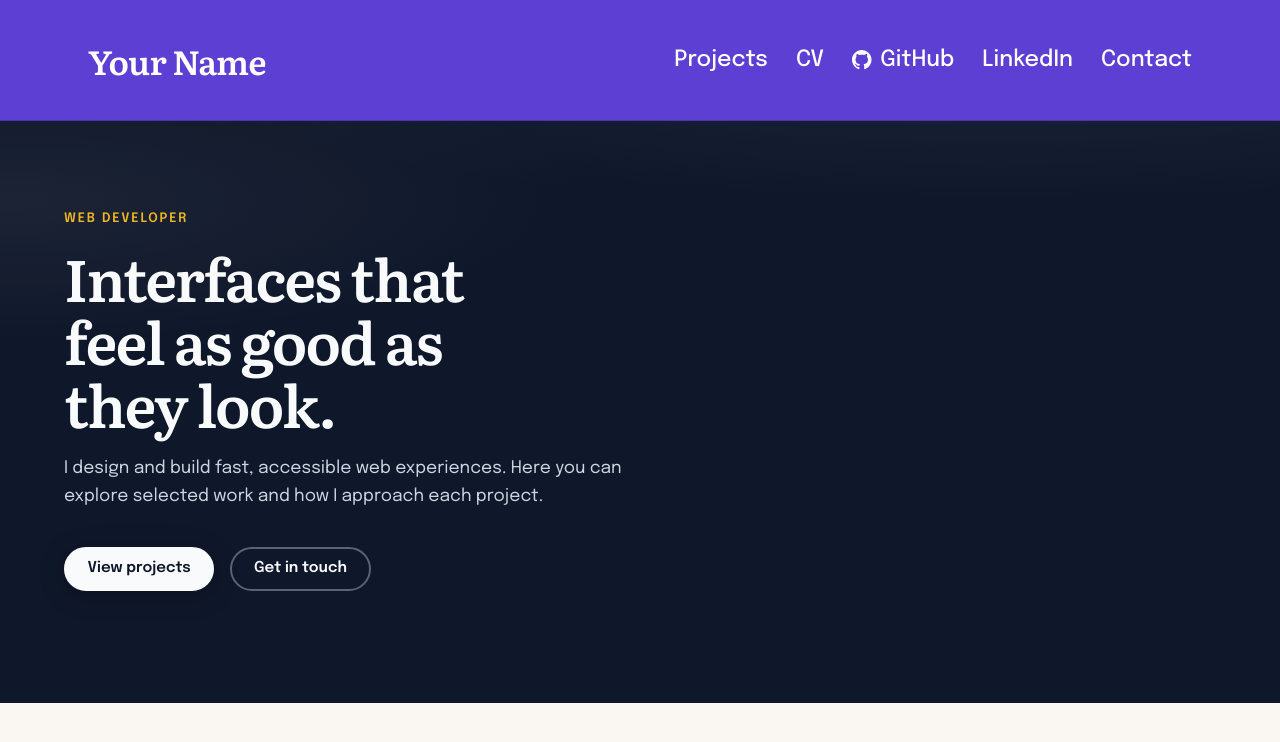
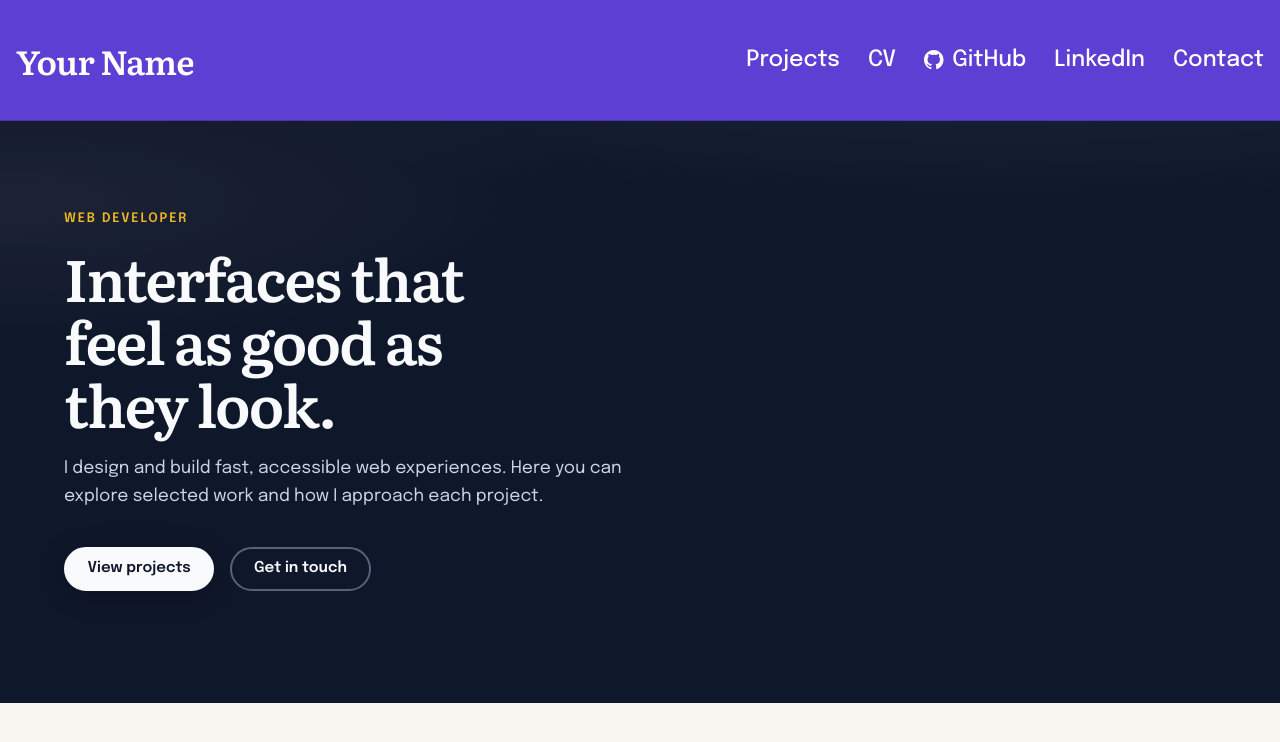
Before and after one commit to JaanusLille/portfoolio-koduleht, a React (Vite) app: page / in a window 1280 px wide. Shown: the top 742 px of the page. Built offline with nearby package versions, Linux system fonts and the light colour scheme.

Commit message:
Header distance improvement

```diff
--- a/src/components/Header.css
+++ b/src/components/Header.css
@@ -11,10 +11,10 @@
 }
 
 .site-header__inner {
-  max-width: var(--content-max);
+  max-width: min(123rem, 100%);
   margin: 0 auto;
   min-height: 7.5rem;
-  padding: 1.75rem 1.5rem;
+  padding: 1.75rem 1rem;
   display: flex;
   align-items: center;
   justify-content: space-between;
```
